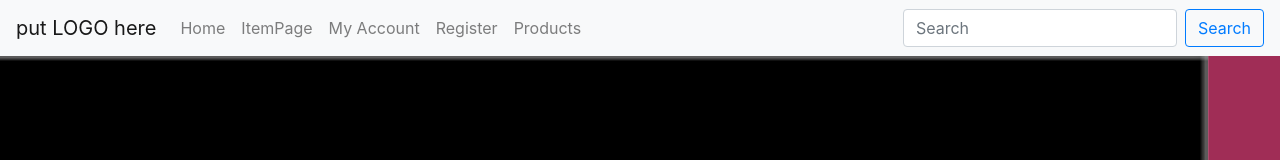
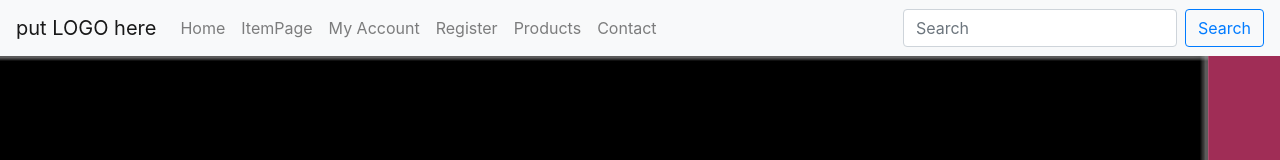
Before and after one commit to kaurjasleen/house_of_turban, a React (Create React App) app in the folder house_of_turban/: page / in a window 1280 px wide. Shown: the top 160 px of the page. Built offline with nearby package versions, Linux system fonts and the light colour scheme.

Commit message:
contact_visible

```diff
--- a/house_of_turban/src/App.js
+++ b/house_of_turban/src/App.js
@@ -9,6 +9,7 @@
 import Login from './Login';
 import Register from './Register';
 import AllProducts from './AllProducts';
+import ContactUs from './ContactUs';
 import 'bootstrap/dist/css/bootstrap.min.css';
 
 function App() {
@@ -22,7 +23,7 @@
             <Login path='/Login'/>
             <Register path='/Register'/>
             <AllProducts path='/AllProducts'/>
-
+            <ContactUs path='/ContactUs'/>
         </Router >
         <Footer />
 
--- a/house_of_turban/src/NavBar.js
+++ b/house_of_turban/src/NavBar.js
@@ -14,7 +14,7 @@
         <Link to='/Login' className="nav-link">My Account</Link>
         <Link to='/Register' className="nav-link">Register</Link>
         <Link to='/AllProducts' className="nav-link">Products</Link>
-
+        <Link to='/ContactUs' className="nav-link">Contact</Link>
       </Nav>
       <Form inline>
         <FormControl type="text" placeholder="Search" className="mr-sm-2" />
```
